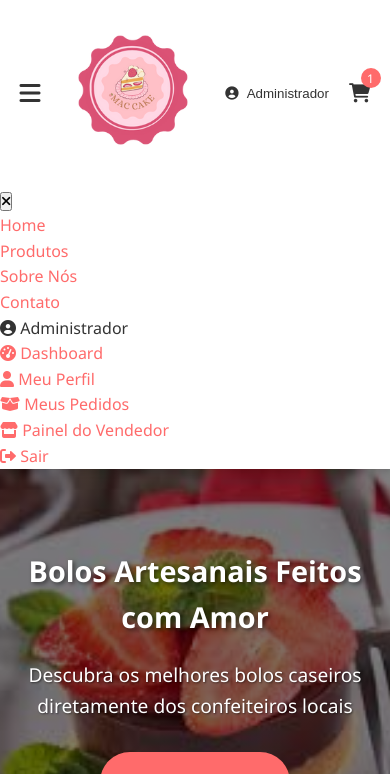
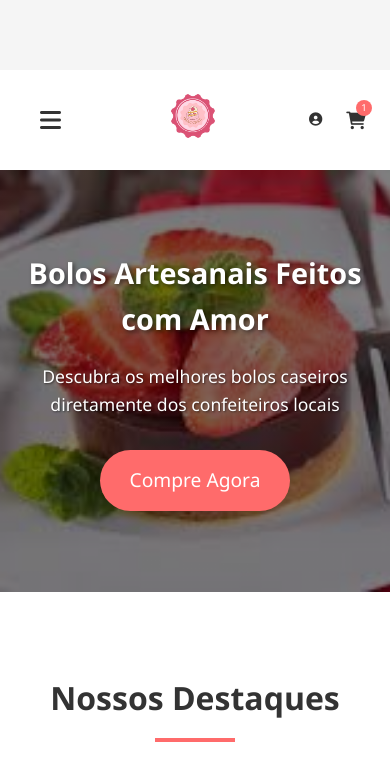
Before and after one commit to danilo631/melhorcakee, a PHP site: page / in a window 390 px wide. Shown: the top 774 px of the page. Run offline with PHP 8.4, Linux system fonts and the light colour scheme; the visitor is signed in with stand-in values (Sample User, id 1); data comes from the database, SQL or seed files in the repository; tables that the repository leaves empty hold one stand-in row (values such as "Sample post"); grey boxes are pictures that could not be loaded.

Commit message:
Add files via upload
fix

```diff
--- a/assets/css/style.css
+++ b/assets/css/style.css
@@ -2,25 +2,71 @@
 :root {
   /* Cores */
   --primary-color: #ff6b6b;
+  --primary-hover: #ff5252;
   --secondary-color: #ff8e8e;
-    --dark-color: #333;
+  --dark-color: #333333;
+  --dark-light: #555555;
   --light-color: #f8f9fa;
+  --gray-light: #e9ecef;
+  --white: #ffffff;
+  --black: #000000;
   --success-color: #28a745;
   --danger-color: #dc3545;
   --warning-color: #ffc107;
   --info-color: #17a2b8;
 
-    /* Design */
-    --border-radius: 8px;
-    --box-shadow: 0 4px 6px rgba(0, 0, 0, 0.1);
-    --transition: all 0.3s ease;
+  /* Espaçamentos */
+  --space-xs: 0.5rem;
+  --space-sm: 1rem;
+  --space-md: 1.5rem;
+  --space-lg: 2rem;
+  --space-xl: 3rem;
+  --space-xxl: 4rem;
+
+  /* Tipografia */
+  --font-size-xs: 0.75rem;
+  --font-size-sm: 0.875rem;
+  --font-size-md: 1rem;
+  --font-size-lg: 1.25rem;
+  --font-size-xl: 1.5rem;
+  --font-size-xxl: 2rem;
+  --font-size-xxxl: 3rem;
+
+  /* Bordas */
+  --border-radius-sm: 4px;
+  --border-radius-md: 8px;
+  --border-radius-lg: 12px;
+  --border-radius-circle: 50%;
+
+  /* Sombras */
+  --shadow-sm: 0 1px 3px rgba(0, 0, 0, 0.1);
+  --shadow-md: 0 4px 6px rgba(0, 0, 0, 0.1);
+  --shadow-lg: 0 10px 15px rgba(0, 0, 0, 0.1);
+  --shadow-xl: 0 20px 25px rgba(0, 0, 0, 0.1);
+
+  /* Transições */
+  --transition-fast: all 0.15s ease;
+  --transition-normal: all 0.3s ease;
+  --transition-slow: all 0.5s ease;
+
+  /* Z-index */
+  --z-index-dropdown: 100;
+  --z-index-sticky: 200;
+  --z-index-fixed: 300;
+  --z-index-modal: 400;
+  --z-index-mobile-nav: 500;
 }
-
 /* Reset e Estilos Base */
-* {
+*,
+*::before,
+*::after {
   margin: 0;
   padding: 0;
   box-sizing: border-box;
+}
+
+html {
+    scroll-behavior: smooth;
 }
 
 body {
@@ -28,6 +74,7 @@ body {
     line-height: 1.6;
     color: var(--dark-color);
     background-color: #f5f5f5;
+
 }
 
 a {
@@ -40,12 +87,25 @@ a:hover {
     color: var(--secondary-color);
 }
 
+ul, ol {
+  list-style: none;
+}
+
+
+button {
+  cursor: pointer;
+  border: none;
+  background: none;
+  font-family: inherit;
+}
+
+
 .container {
+  width: 100%;
   max-width: 1200px;
   margin: 0 auto;
-    padding: 0 20px;
+  padding: 0 var(--space-md);
 }
-
 /* Componentes Reutilizáveis */
 .btn {
     display: inline-block;
@@ -133,18 +193,18 @@ header {
     margin: 0 auto;
 }
 
-/* Navegação */
+/* Navegação Principal */
 .main-nav ul {
   display: flex;
-    list-style: none;
-    gap: 25px;
+  gap: var(--space-lg);
 }
 
 .main-nav a {
   color: var(--dark-color);
   font-weight: 500;
-    padding: 5px 0;
+  padding: var(--space-xs) 0;
   position: relative;
+  transition: var(--transition-fast);
 }
 
 .main-nav a:hover,
@@ -162,11 +222,12 @@ header {
   background: var(--primary-color);
 }
 
+
 /* Ícones do Header */
 .header-icons {
   display: flex;
   align-items: center;
-    gap: 20px;
+  gap: var(--space-md);
 }
 
 .auth-link {
@@ -197,6 +258,129 @@ header {
     align-items: center;
     font-size: 12px;
 }
+
+/* Menu Mobile */
+.mobile-menu-btn {
+  display: none;
+  background: none;
+  border: none;
+  font-size: var(--font-size-xl);
+  color: var(--dark-color);
+  cursor: pointer;
+  padding: var(--space-sm);
+  transition: var(--transition-fast);
+}
+
+.mobile-menu-btn:hover,
+.mobile-menu-btn:focus {
+  color: var(--primary-color);
+}
+
+.mobile-nav {
+  position: fixed;
+  top: 0;
+  left: -100%;
+  width: 85%;
+  max-width: 320px;
+  height: 100vh;
+  background-color: var(--white);
+  z-index: var(--z-index-mobile-nav);
+  transition: var(--transition-normal);
+  box-shadow: var(--shadow-lg);
+  overflow-y: auto;
+}
+
+.mobile-nav.active {
+  left: 0;
+}
+
+.mobile-nav-header {
+  display: flex;
+  justify-content: flex-end;
+  padding: var(--space-md);
+  border-bottom: 1px solid var(--gray-light);
+}
+
+.mobile-close-btn {
+  background: none;
+  border: none;
+  font-size: var(--font-size-xl);
+  color: var(--dark-color);
+  cursor: pointer;
+  transition: var(--transition-fast);
+}
+
+.mobile-close-btn:hover,
+.mobile-close-btn:focus {
+  color: var(--primary-color);
+  transform: rotate(90deg);
+}
+
+.mobile-nav ul {
+  list-style: none;
+  padding: var(--space-md) 0;
+}
+
+.mobile-nav li a {
+  display: flex;
+  align-items: center;
+  gap: var(--space-sm);
+  padding: var(--space-sm) var(--space-md);
+  color: var(--dark-color);
+  text-decoration: none;
+  font-size: var(--font-size-md);
+  transition: var(--transition-fast);
+}
+
+.mobile-nav li a:hover,
+.mobile-nav li a:focus {
+  background-color: rgba(0, 0, 0, 0.03);
+  color: var(--primary-color);
+  padding-left: var(--space-lg);
+}
+
+.mobile-nav li a i {
+  width: 24px;
+  text-align: center;
+  font-size: var(--font-size-lg);
+}
+
+.mobile-user-info {
+  display: flex;
+  align-items: center;
+  gap: var(--space-sm);
+  padding: var(--space-md);
+  background-color: rgba(0, 0, 0, 0.03);
+  border-bottom: 1px solid var(--gray-light);
+}
+
+.mobile-user-avatar {
+  width: 40px;
+  height: 40px;
+  border-radius: var(--border-radius-circle);
+  object-fit: cover;
+  border: 1px solid var(--gray-light);
+}
+
+/* Overlay para menu mobile */
+.mobile-overlay {
+  position: fixed;
+  top: 0;
+  left: 0;
+  width: 100%;
+  height: 100%;
+  background-color: rgba(0, 0, 0, 0.5);
+  z-index: calc(var(--z-index-mobile-nav) - 1);
+  opacity: 0;
+  visibility: hidden;
+  transition: var(--transition-normal);
+}
+
+.mobile-overlay.active {
+  opacity: 1;
+  visibility: visible;
+}
+
 
 /* Dropdown de Usuário */
 .user-dropdown {
@@ -629,60 +813,57 @@ footer {
     animation: modalopen 0.3s;
 }
 
-@keyframes modalopen {
-    from {opacity: 0; transform: translateY(-50px);}
-    to {opacity: 1; transform: translateY(0);}
+@media (max-width: 1200px) {
+  .section {
+    padding: var(--space-xl) 0;
+  }
 }
 
-.close-modal {
-    position: absolute;
-    top: 15px;
-    right: 20px;
-    font-size: 1.5rem;
-    cursor: pointer;
-    color: #666;
+@media (max-width: 992px) {
+  .mobile-menu-btn {
+    display: block;
   }
 
-/* Responsivo */
-@media (max-width: 992px) {
   .main-nav {
     display: none;
   }
 
-    .mobile-menu-btn {
-        display: block;
-        background: none;
-        border: none;
-        font-size: 1.5rem;
-        color: var(--dark-color);
-        cursor: pointer;
+  .header-icons .auth-link span {
+    display: none;
   }
 
-    .mobile-menu.active {
-        display: block;
-        background: white;
-        padding: 20px;
-        box-shadow: 0 5px 10px rgba(0,0,0,0.1);
+  .user-name {
+    display: none;
   }
 
-    .about-content {
-        flex-direction: column;
+  .dropdown-content {
+    right: -50px;
   }
 
   .hero h1 {
     font-size: 2.5rem;
   }
+
+  .hero p {
+    font-size: 1.25rem;
+  }
 }
 
 @media (max-width: 768px) {
-    .products-page {
-        flex-direction: column;
+  .header-container {
+    padding: var(--space-sm) var(--space-md);
   }
 
-    .filters {
-        width: 100%;
-        margin-right: 0;
-        margin-bottom: 30px;
+  .logo img {
+    height: 100%;
+  }
+
+  .cart-icon {
+    font-size: 1.1rem;
+  }
+
+  .auth-link i {
+    font-size: 1rem;
   }
 
   .hero {
@@ -694,37 +875,108 @@ footer {
   }
 
   .hero p {
-        font-size: 1.2rem;
+    font-size: 1.1rem;
+    margin-bottom: var(--space-lg);
   }
 
   .section-title {
     font-size: 2rem;
+    margin-bottom: var(--space-lg);
   }
 
-    .cta-buttons {
+  .hero-buttons {
     flex-direction: column;
     align-items: center;
   }
 
   .btn-outline {
-        margin-top: 10px;
+    margin-top: var(--space-sm);
   }
 }
 
 @media (max-width: 576px) {
+  body {
+    padding-top: 70px;
+  }
+
+  .header-container {
+    padding: var(--space-sm) var(--space-md);
+  }
+
+  .logo img {
+    height: 60px;
+    width: auto;
+  }
+
+  .mobile-nav {
+    width: 90%;
+  }
+
+  .cart-count {
+    width: 16px;
+    height: 16px;
+    font-size: 0.6rem;
+    top: -6px;
+    right: -6px;
+  }
+
   .hero {
     height: 50vh;
+    min-height: 400px;
   }
 
   .hero h1 {
     font-size: 1.8rem;
   }
 
-    .auth-link span {
-        display: none;
-    }
-
   .footer-container {
     grid-template-columns: 1fr;
   }
 }
+
+/* ==============================================
+   ANIMAÇÕES
+   ============================================== */
+@keyframes fadeIn {
+  from { opacity: 0; }
+  to { opacity: 1; }
+}
+
+@keyframes slideInDown {
+  from {
+    transform: translateY(-20px);
+    opacity: 0;
+  }
+  to {
+    transform: translateY(0);
+    opacity: 1;
+  }
+}
+
+@keyframes pulse {
+  0% { transform: scale(1); }
+  50% { transform: scale(1.05); }
+  100% { transform: scale(1); }
+}
+
+/* ==============================================
+   UTILITÁRIOS
+   ============================================== */
+.text-center { text-align: center; }
+.text-left { text-align: left; }
+.text-right { text-align: right; }
+
+.mt-0 { margin-top: 0; }
+.mb-0 { margin-bottom: 0; }
+
+.d-flex { display: flex; }
+.align-items-center { align-items: center; }
+.justify-content-center { justify-content: center; }
+.justify-content-between { justify-content: space-between; }
+
+.d-none { display: none; }
+
+@media (min-width: 768px) {
+  .d-md-block { display: block; }
+  .d-md-flex { display: flex; }
+}
```
Lines whose indentation alone changed are shown as unchanged.
